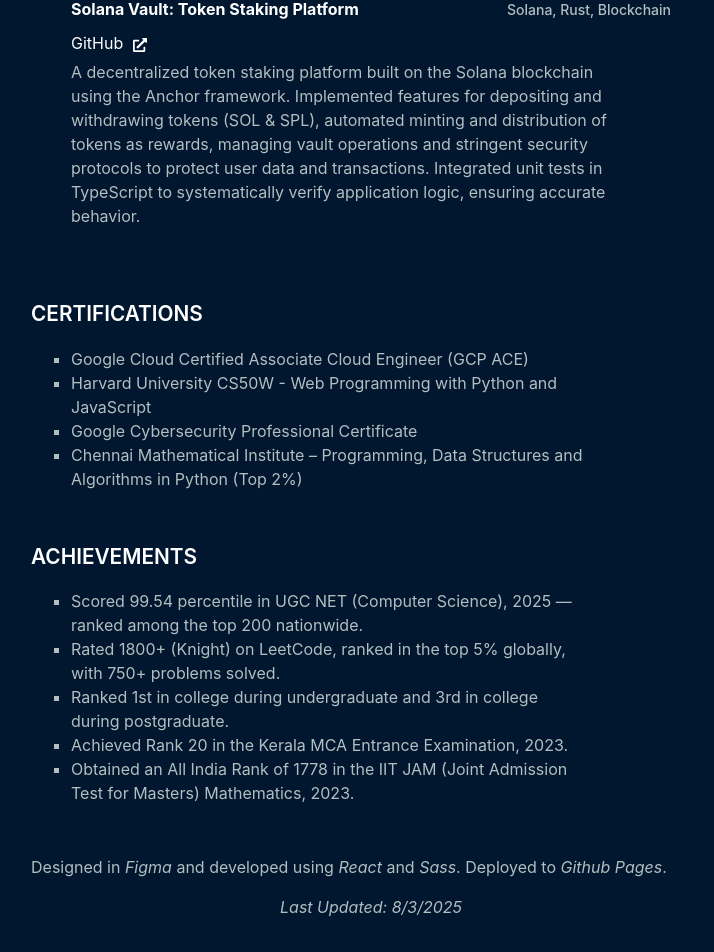
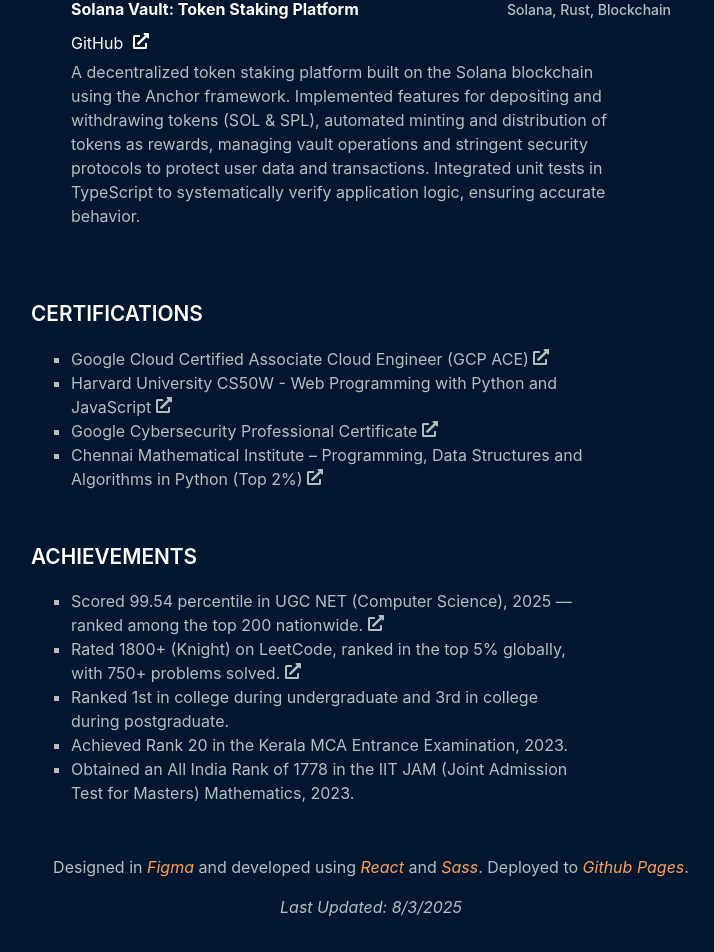
Before and after one commit to akshay-rajan/akshay-rajan.github.io, a React (Vite) app: page / in a window 1280 px wide. Shown: the part 2601-3553 px from the top of the page, without its empty margins (493-1207 px from the left). Built offline with nearby package versions, Linux system fonts and the light colour scheme.

Commit message:
Fix Achievement and Certification styles

```diff
--- a/src/components/Achievements.tsx
+++ b/src/components/Achievements.tsx
@@ -1,5 +1,6 @@
 import React from "react";
 import { ACHIEVEMENTS } from "../config";
+import { FaExternalLinkAlt } from "react-icons/fa";
 
 const Achievements: React.FC = () => {
   return (
@@ -10,7 +11,7 @@ const Achievements: React.FC = () => {
           <li key={index} className="achievement-item">
             {achievement.link ? (
               <a href={achievement.link} target="_blank" rel="noopener noreferrer">
-                {achievement.description}
+                {achievement.description} <FaExternalLinkAlt />
               </a>
             ) : (
               <span>{achievement.description}</span>
--- a/src/components/CertificateItem.tsx
+++ b/src/components/CertificateItem.tsx
@@ -1,4 +1,5 @@
 import React from "react";
+import { FaExternalLinkAlt } from "react-icons/fa";
 
 const Certificate: React.FC<{
   title: string;
@@ -7,7 +8,7 @@ const Certificate: React.FC<{
   return (
     <li className="certificate-item">
       <a href={link} className="certificate-link" target="_blank" rel="noopener noreferrer">
-        {title}
+        {title} <FaExternalLinkAlt />
       </a>
     </li>
   );
--- a/src/components/Footer.tsx
+++ b/src/components/Footer.tsx
@@ -5,7 +5,7 @@ const Footer: React.FC = () => {
   return (
     <footer className="footer">
       <p>Designed in <em>Figma</em> and developed using <em>React</em> and <em>Sass</em>. Deployed to <em>Github Pages</em>. </p>
-      <p style={{ fontStyle: "italic", textAlign: "center" }}>Last Updated: {new Date(BUILT_AT).toLocaleDateString()}</p>
+      <p className="last-updated">Last Updated: {new Date(BUILT_AT).toLocaleDateString()}</p>
     </footer>
   );
 }
--- a/src/config.json
+++ b/src/config.json
@@ -175,5 +175,5 @@
       "description": "Obtained an All India Rank of 1778 in the IIT JAM (Joint Admission Test for Masters) Mathematics, 2023."
     }
   ],
-  "builtAt": "2025-08-03T16:51:44.143Z"
+  "builtAt": "2025-08-03T18:45:52.584Z"
 }
--- a/src/styles/_achievements.scss
+++ b/src/styles/_achievements.scss
@@ -4,3 +4,10 @@
   margin-top: 10px;
   max-width: 35em;
 }
+
+.achievement-item:hover {
+  svg {
+    margin-left: 5px;
+    transition: 0.1s ease-in-out;
+  }
+}
--- a/src/styles/_certifications.scss
+++ b/src/styles/_certifications.scss
@@ -3,4 +3,11 @@
 .certifications {
   margin-top: 10px;
   max-width: 35em;
+
+  .certificate-item:hover {
+    svg {
+      margin-left: 5px;
+      transition: 0.1s ease-in-out;
+    }
+  }
 }
--- a/src/styles/_projects.scss
+++ b/src/styles/_projects.scss
@@ -31,9 +31,6 @@
       color: $primary-color;
 
       svg {
-        vertical-align: middle;
-        width: 14px;
-        height: 14px;
         margin-left: 5px;
         margin-right: 10px;
       }
@@ -43,7 +40,7 @@
       text-decoration: none;
 
       svg {
-        margin-bottom: 7px;
+        margin-left: 10px;
         transition: 0.1s ease-in-out;
       }
     }
--- a/src/styles/main.scss
+++ b/src/styles/main.scss
@@ -122,6 +122,17 @@ li {
   -ms-overflow-style: none;
 }
 
+footer {
+  text-align: center;
+
+  em {
+    color: $highlight-color;
+  }
+
+  .last-updated {
+    font-style: italic;
+  }
+}
 
 @media screen and (max-width: 1080px) {
   .my-name {
```
